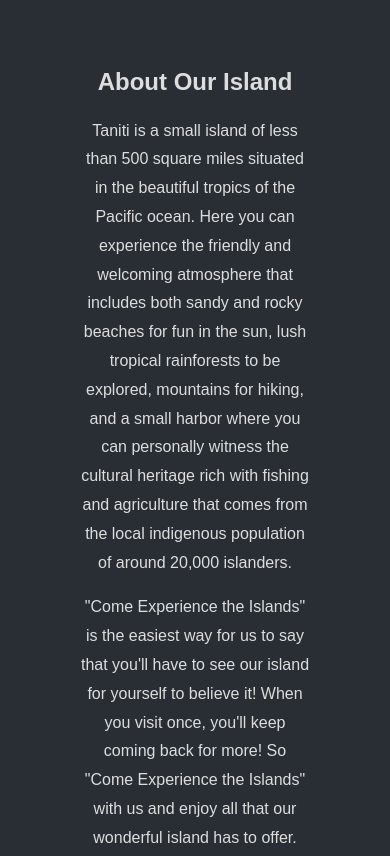
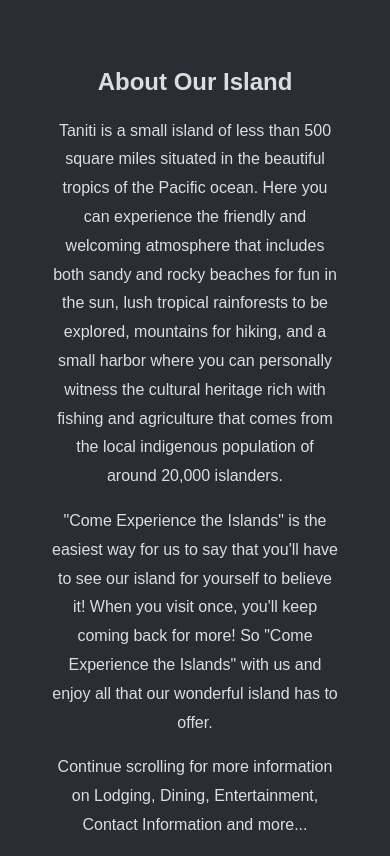
Before and after one commit to bradharr/tanitigov, a plain HTML site: page index.html in a window 390 px wide. Shown: the part 846-1702 px from the top of the page. Drawn offline with Linux system fonts and the light colour scheme.

Commit message:
updated section padding for mobile

```diff
--- a/style.css
+++ b/style.css
@@ -97,4 +97,7 @@ footer {
 .ptext {
     font-size: 2vw;
 }
+.section {
+    padding: 50px;
 }
+}
```
